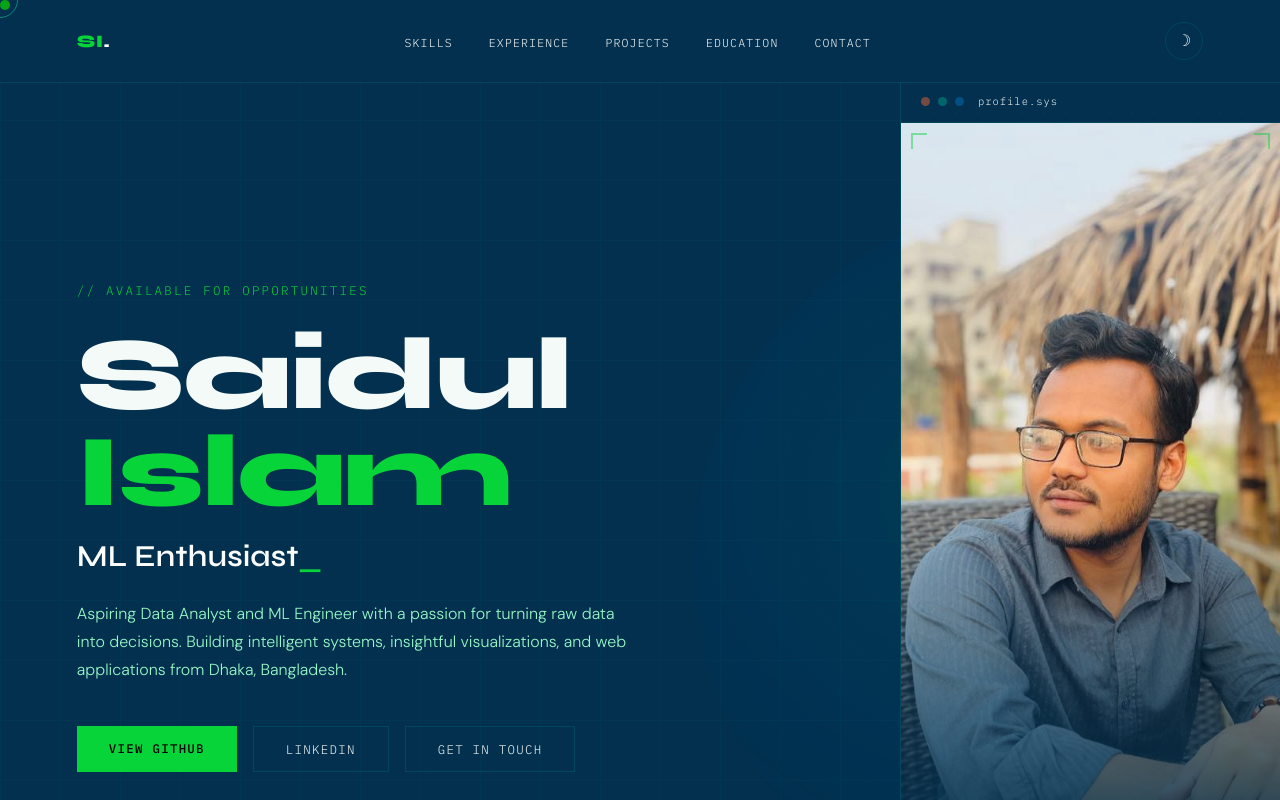
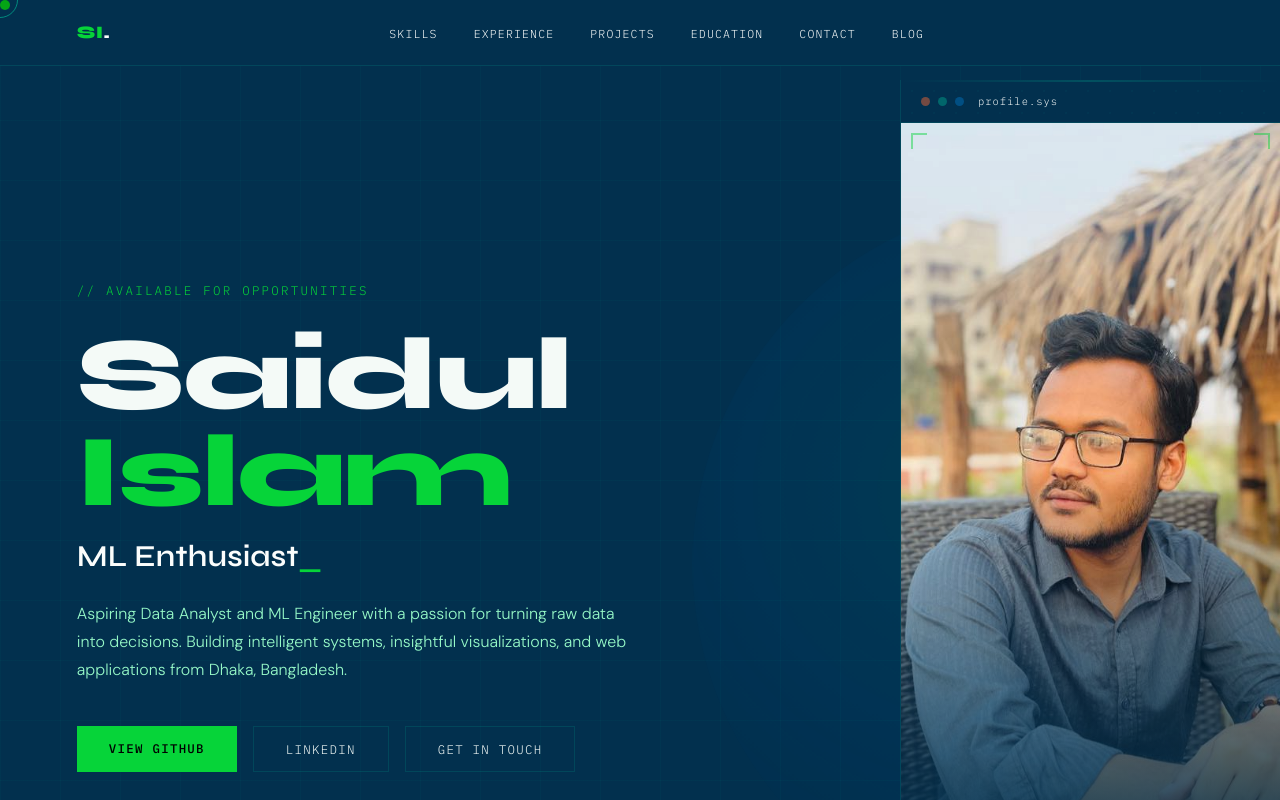
Before and after one commit to saidulislam2003/saidulislam, a plain HTML site: page index.html in a window 1280 px wide. Shown: the top 800 px of the page. Drawn offline with Linux system fonts and the light colour scheme.

```diff
--- a/index.html
+++ b/index.html
@@ -22,12 +22,9 @@
       <li><a href="#projects">Projects</a></li>
       <li><a href="#education">Education</a></li>
       <li><a href="#contact">Contact</a></li>
+      <li><a href="blog.html">Blog</a></li>
     </ul>
     <div class="nav-controls">
-      <button class="theme-toggle" id="themeToggle" aria-label="Toggle theme">
-        <span class="theme-icon theme-icon--dark">☽</span>
-        <span class="theme-icon theme-icon--light">☀</span>
-      </button>
       <button class="hamburger" id="hamburger" aria-label="Open menu">
         <span></span><span></span><span></span>
       </button>
@@ -44,6 +41,7 @@
       <li><a href="#projects">Projects</a></li>
       <li><a href="#education">Education</a></li>
       <li><a href="#contact">Contact</a></li>
+      <li><a href="blog.html" style="color:var(--accent)">Blog ✦</a></li>
     </ul>
     <div class="drawer-footer">
       <a href="https://github.com/saidulislam2003" target="_blank">GitHub</a>
```
